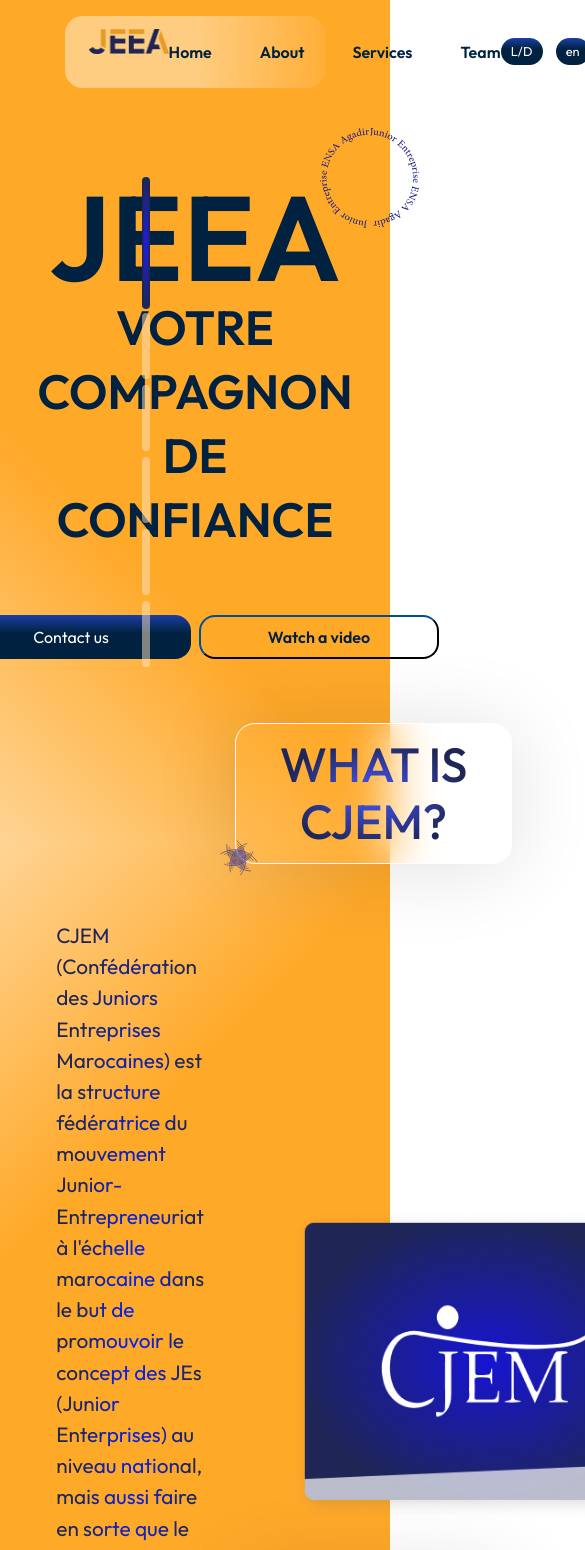
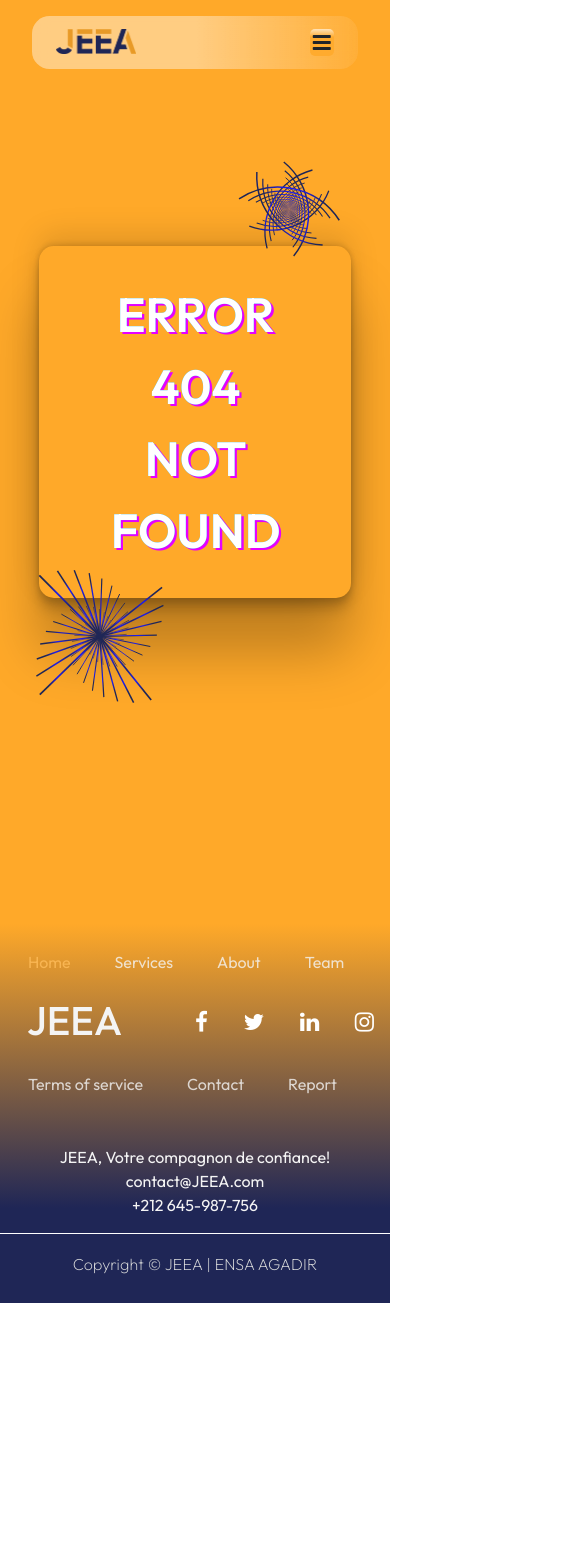
Before and after one commit to hamza-ihind/JEEA_Project, a React (Create React App) app in the folder frontend/: page /Error in a window 390 px wide. Shown: the top 1550 px of the page, 585 px wide, since content can reach past the window. After the commit the page ends 1303 px from the top, so only its background shows below. Built offline with nearby package versions, Linux system fonts and the light colour scheme.

Commit message:
some temporary changes

```diff
--- a/frontend/package.json
+++ b/frontend/package.json
@@ -14,6 +14,8 @@
     "react-dom": "^18.2.0",
     "react-i18next": "^12.1.5",
     "react-icons": "^4.6.0",
+    "react-router": "^6.8.1",
+    "react-router-dom": "^6.8.1",
     "react-scripts": "^5.0.1",
     "scss": "^0.2.4",
     "web-vitals": "^2.1.4"
--- a/frontend/src/App.js
+++ b/frontend/src/App.js
@@ -1,14 +1,14 @@
+import { useEffect, useState } from "react";
+import { Route, Routes } from "react-router";
+import AOS from "aos";
+
+import Navbar from "./components/navbar/Navbar";
+import Footer from "./components/footer/Footer";
+import Home from "./components/Home/Home";
+import Error from "./components/Error/Error";
+
 import "./App.scss";
-import { useEffect, useState } from "react";
-import AOS from "aos";
 import "aos/dist/aos.css";
-import Navbar from "./components/navbar/Navbar";
-import Hero from "./components/Hero/Hero";
-import Contact from "./components/Contact/Contact";
-import Footer from "./components/footer/Footer";
-import Cjem from "./components/Cjem/Cjem";
-import Jeea from "./components/Jeea/Jeea";
-import Services from "./components/Services/Services";
 
 function App() {
   useEffect(() => {
@@ -21,14 +21,13 @@
   };
 
   return (
-    <div className={isDarkMode ? 'App dark' : 'App light'}>
-      <Navbar toggleMode={toggleMode}/>
-      <Hero isDarkMode={isDarkMode}/>
-      <Cjem isDarkMode={isDarkMode}/>
-      <Jeea isDarkMode={isDarkMode}/>
-      <Services isDarkMode={isDarkMode}/>
-      <Contact isDarkMode={isDarkMode}/>
-      <Footer isDarkMode={isDarkMode}/>
+    <div className={isDarkMode ? "App dark" : "App light"}>
+      <Navbar toggleMode={toggleMode} />
+      <Routes>
+        <Route path="/" element={<Home />} />
+        <Route path="/Error" element={<Error />} />
+      </Routes>
+      <Footer isDarkMode={isDarkMode} />
     </div>
   );
 }
--- a/frontend/src/components/Contact/Contact.scss
+++ b/frontend/src/components/Contact/Contact.scss
@@ -1,9 +1,5 @@
 .container.dark {
-  background: linear-gradient(
-    315deg,
-    #010060 0%,
-    #C4CDFF 99.43%
-    );
+  background: linear-gradient(315deg, #010060 0%, #c4cdff 99.43%);
 }
 
 .container {
@@ -106,3 +102,15 @@
     }
   }
 }
+
+@media (max-width: 764px) {
+  .container {
+    height: 100vh;
+    padding: 0;
+  }
+  .contactForm {
+    textarea {
+      height: 100px;
+    }
+  }
+}
--- a/frontend/src/components/Home/Home.jsx
+++ b/frontend/src/components/Home/Home.jsx
@@ -1,22 +1,27 @@
-import React from "react";
+import React, { useState } from "react";
 import Hero from "../Hero/Hero";
 import Contact from "../Contact/Contact";
 import Cjem from "../Cjem/Cjem";
 import Jeea from "../Jeea/Jeea";
 import Services from "../Services/Services";
+import Navbar from "../navbar/Navbar";
 
-
-const  Home =() =>{
+const Home = () => {
+  const [isDarkMode, setIsDarkMode] = useState(false);
+  const toggleMode = () => {
+    setIsDarkMode(!isDarkMode);
+  };
 
   return (
     <div className="Home_page">
-      <Hero/>
-      <Cjem/>
-      <Jeea/>
-      <Services/>
-      <Contact/>
+      <Navbar toggleMode={toggleMode} />
+      <Hero isDarkMode={isDarkMode} />
+      <Cjem isDarkMode={isDarkMode} />
+      <Jeea isDarkMode={isDarkMode} />
+      <Services isDarkMode={isDarkMode} />
+      <Contact isDarkMode={isDarkMode} />
     </div>
   );
-}
+};
 
 export default Home;
--- a/frontend/src/components/Services/Services.jsx
+++ b/frontend/src/components/Services/Services.jsx
@@ -1,4 +1,5 @@
 import React from "react";
+import { Link } from "react-router-dom";
 
 import "./Services.scss";
 
@@ -11,7 +12,10 @@
 
 const Services = (props) => {
   return (
-    <section id="CARDS" className={props.isDarkMode ? 'cards dark' : 'cards light'}>
+    <section
+      id="CARDS"
+      className={props.isDarkMode ? "cards dark" : "cards light"}
+    >
       <div className="cards__container">
         <div className="title__container">
           <h1 className="title">WHAT WE SERVE</h1>
@@ -26,7 +30,9 @@
                 Lorem Ipsum is simply dummy text of the printing and typesetting
                 industry. Lorem Ipsum has been the industry's standard .
               </p>
-              <button className="button-main">Learn More...</button>
+              <Link to="/Error">
+                <button className="button-main">Learn More...</button>
+              </Link>
             </div>
           </div>
 
--- a/frontend/src/components/Services/Services.scss
+++ b/frontend/src/components/Services/Services.scss
@@ -6,11 +6,7 @@
   );
 }
 .cards.dark {
-  background: linear-gradient(
-    315deg,
-    #010060 0%,
-    #C4CDFF 99.43%
-  );
+  background: linear-gradient(315deg, #010060 0%, #c4cdff 99.43%);
 }
 
 .cards {
--- a/frontend/src/components/footer/Footer.scss
+++ b/frontend/src/components/footer/Footer.scss
@@ -139,3 +139,24 @@
     margin: 0;
   }
 }
+
+@media (max-width: 967px) {
+  .footer-clean .content {
+    padding: 1rem;
+  }
+  .content_flex {
+    flex-direction: column;
+    gap: 3rem;
+    .left_side {
+      .footer_nav ul {
+        justify-content: center;
+        padding: 0;
+      }
+    }
+    .right_side {
+      p {
+        text-align: center;
+      }
+    }
+  }
+}
--- a/frontend/src/components/navbar/Navbar.jsx
+++ b/frontend/src/components/navbar/Navbar.jsx
@@ -1,8 +1,11 @@
 import React from "react";
+import { Link } from "react-router-dom";
+
 import "./Navbar.scss";
 import LOGO from "../../assets/JEEA_logo.png";
 import { useTranslation } from "react-i18next";
 import { changeLanguage } from "i18next";
+import { useRef } from "react";
 
 const Navbar = (props) => {
   function toggleMode() {
@@ -10,19 +13,29 @@
   }
 
   const { t, i18n } = useTranslation();
+  // toggle navbar :
+  const navRef = useRef();
+  const showNavbar = () => {
+    navRef.current.classList.toggle("Responsive_nav");
+  };
+  // end toggle navbar :
 
   return (
-    <nav className="navbar">
+    <div className="navbar">
       <div className="navbar__container">
         <img src={LOGO} alt="ENSA" className="navbar__img" />
-
+        <div className="navbar__element" ref={navRef}>
           <ul className="navbar__links">
+            <Link to="localhost:3000/#home">
               <li>
                 <a href="home">{t("labels.Home")}</a>
               </li>
+            </Link>
+            <Link to="localhost:3000/#about">
               <li>
                 <a href="about">{t("labels.About")}</a>
               </li>
+            </Link>
             <li>
               <a href="#">{t("labels.Services")}</a>
             </li>
@@ -33,14 +46,17 @@
 
           <ul className="navbar__features">
             <li>
-            <button className="navbar__button" onClick={toggleMode}>
+              <button
+                className="navbar__button light_dark_icon"
+                onClick={toggleMode}
+              >
                 L/D
               </button>
             </li>
             <li></li>
             <li>
               <button
-              className="navbar__button"
+                className="navbar__button fr_eng_icon"
                 onClick={() =>
                   changeLanguage(i18n.resolvedLanguage === "en" ? "fr" : "en")
                 }
@@ -49,11 +65,21 @@
               </button>
             </li>
             <li>
-            <button className="navbar__button">{t("labels.ContactUs")}</button>
+              <button className="navbar__button contact_us_button">
+                {t("labels.ContactUs")}
+              </button>
             </li>
           </ul>
+          <div className="logo_toggle close_btn " onClick={showNavbar}>
+            <i class="fa fa-bars"></i>
           </div>
-    </nav>
+        </div>
+
+        <div className="logo_toggle " onClick={showNavbar}>
+          <i class="fa fa-bars"></i>
+        </div>
+      </div>
+    </div>
   );
 };
 export default Navbar;
--- a/frontend/src/components/navbar/Navbar.scss
+++ b/frontend/src/components/navbar/Navbar.scss
@@ -6,6 +6,15 @@
   padding: 1rem 2rem;
   position: fixed;
   width: 100%;
+
+  &__element {
+    display: flex;
+    align-items: center;
+    gap: 18%;
+    flex: 1;
+    justify-content: flex-end;
+    position: relative;
+  }
 
   &__container {
     display: flex;
@@ -79,3 +88,115 @@
     padding: 0.3em 0.8em;
   }
 }
+
+
+/* _____________________those are changes i have made here__________________*/
+.logo_toggle {
+  cursor: pointer;
+  display: none;
+  background: transparent ;
+}
+.logo_toggle i {
+  font-size: 21px;
+  border-radius: 5px;
+  padding: 0.2rem;
+  background: linear-gradient(180deg, #FFE4BB 0%, #FFAB2E 30%);
+  font-size: 28px;
+
+}
+.close_btn {
+  position: absolute;
+  top: 5%;
+  right: 3%;
+  color: rgb(255 216 158);
+}
+.logo_toggle {
+  cursor: pointer;
+  display: none;
+}
+.logo_toggle i {
+  font-size: 21px;
+  border-radius: 5px;
+  padding: 0.2rem;
+  background: linear-gradient(180deg, #FFE4BB 0%, #FFAB2E 30%);
+}
+.close_btn {
+  position: absolute;
+  top: 5%;
+  right: 3%;
+}
+
+/* medium screen */
+@media (max-width : 1024px) {
+  .navbar__container {
+    width: 100%;
+  }
+  .navbar__element {
+    gap: 20px;
+    justify-content: space-evenly;
+    display: flex;
+    .navbar__links {
+      gap: 18px;
+    }
+  }
+}
+
+/* mobile screen */
+@media (max-width: 700px) {
+  .logo_toggle {
+    display: block;
+  }
+  .navbar__element {
+    top: 0;
+    position: fixed;
+    display: flex;
+    align-items: center;
+    justify-content: center;
+    flex-direction: column;
+    gap: 23px;
+    right: 0;
+    width: 100%;
+    font-size: 12px;
+    background: linear-gradient(180deg, #1614D1 0%, #1F2656 35.94%);
+    transition: 1s;
+    border-radius: 12px;
+    padding: 20px;
+    z-index: 1;
+    transform: translateY(-100vh);
+  }
+  button.navbar__button.light_dark_icon {
+    position: absolute;
+    top: 6%;
+    left: 5%;
+    background: linear-gradient(180deg, #FFE4BB 0%, #FFAB2E 30%);
+    color: white;
+    width: 4rem;
+    height: 2rem;
+    border-radius: 11px;
+  }
+  button.navbar__button.fr_eng_icon {
+    position: absolute;
+    bottom: 7%;
+    background: linear-gradient(180deg, #FFE4BB 0%, #FFAB2E 30%);
+    color: white;
+    width: 4rem;
+    height: 2rem;
+    border-radius: 11px;
+    right: 3%;
+   font-size: 14px;
+  }
+  .navbar__links {
+    flex-direction: column;
+    a {
+      color: rgba(255, 211, 147, 1);
+
+    }
+  }
+  .contact_us_button {
+    display: none;
+  }
+}
+
+.Responsive_nav {
+  transform: none;
+}
--- a/frontend/src/index.js
+++ b/frontend/src/index.js
@@ -2,6 +2,7 @@
 import ReactDOM from "react-dom/client";
 import "./index.scss";
 import App from "./App";
+import { BrowserRouter } from "react-router-dom";
 
 //translation service
 import "./locales/i18n";
@@ -9,6 +10,8 @@
 const root = ReactDOM.createRoot(document.getElementById("root"));
 root.render(
   <React.StrictMode>
-    <App />
+    <BrowserRouter>
+      <App />
+    </BrowserRouter>
   </React.StrictMode>
 );
```
Also changed, not shown: 2 other files (tests, documents, lock files or other folders). Lines whose indentation alone changed are shown as unchanged.
